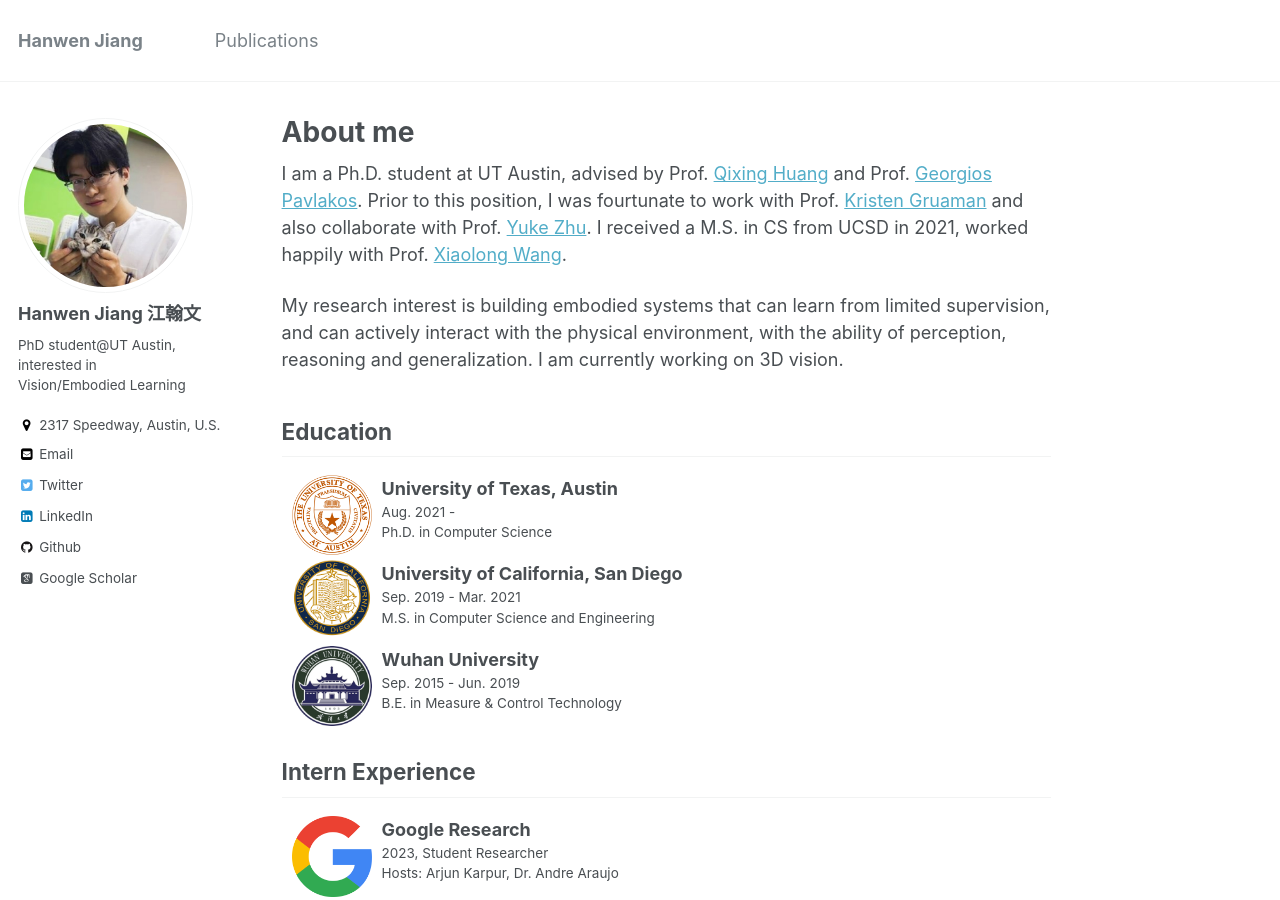
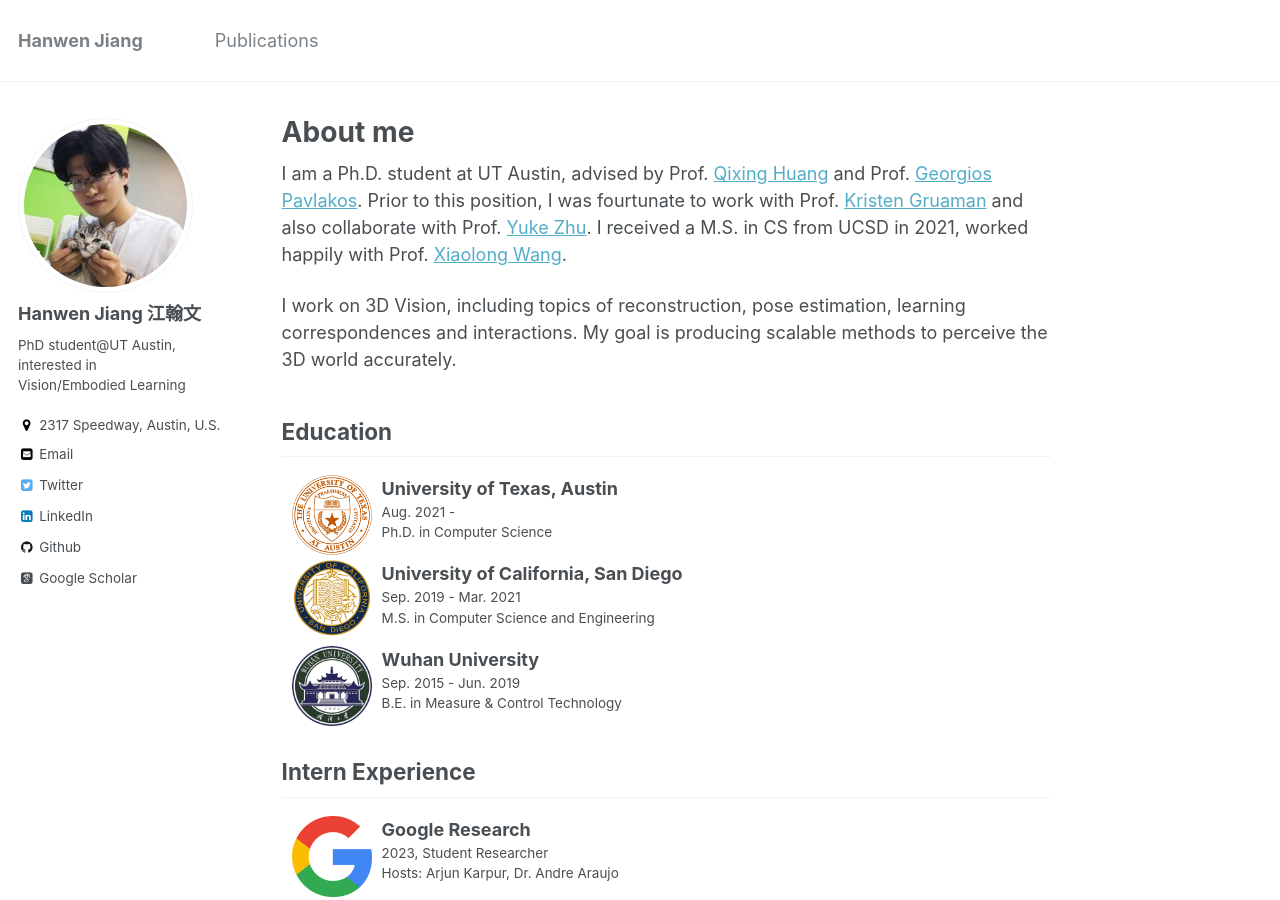
Before and after one commit to hwjiang1510/hwjiang1510.github.io, a Jekyll site: the page built from _pages/about.md, in a window 1280 px wide and 900 px high. Built offline with Jekyll 4.4.1, drawn with Linux system fonts in a browser that asks for light colours; some web fonts are replaced.

Commit message:
update bio

```diff
--- a/_pages/about.md
+++ b/_pages/about.md
@@ -9,8 +9,7 @@ redirect_from:
 ---
 I am a Ph.D. student at UT Austin, advised by Prof. [Qixing Huang](https://www.cs.utexas.edu/~huangqx/) and Prof. [Georgios Pavlakos](https://geopavlakos.github.io/). Prior to this position, I was fourtunate to work with Prof. [Kristen Gruaman](https://www.cs.utexas.edu/users/grauman/) and also collaborate with Prof. [Yuke Zhu](https://www.cs.utexas.edu/~yukez/). I received a M.S. in CS from UCSD in 2021, worked happily with Prof. [Xiaolong Wang](https://xiaolonw.github.io/).
 
-My research interest is building embodied systems that can learn from limited supervision, and can actively interact with the physical environment, with the ability of perception, reasoning and generalization.
-I am currently working on 3D vision.
+I work on 3D Vision, including topics of reconstruction, pose estimation, learning correspondences and interactions. My goal is producing scalable methods to perceive the 3D world accurately.
 
 
 ## Education
```
